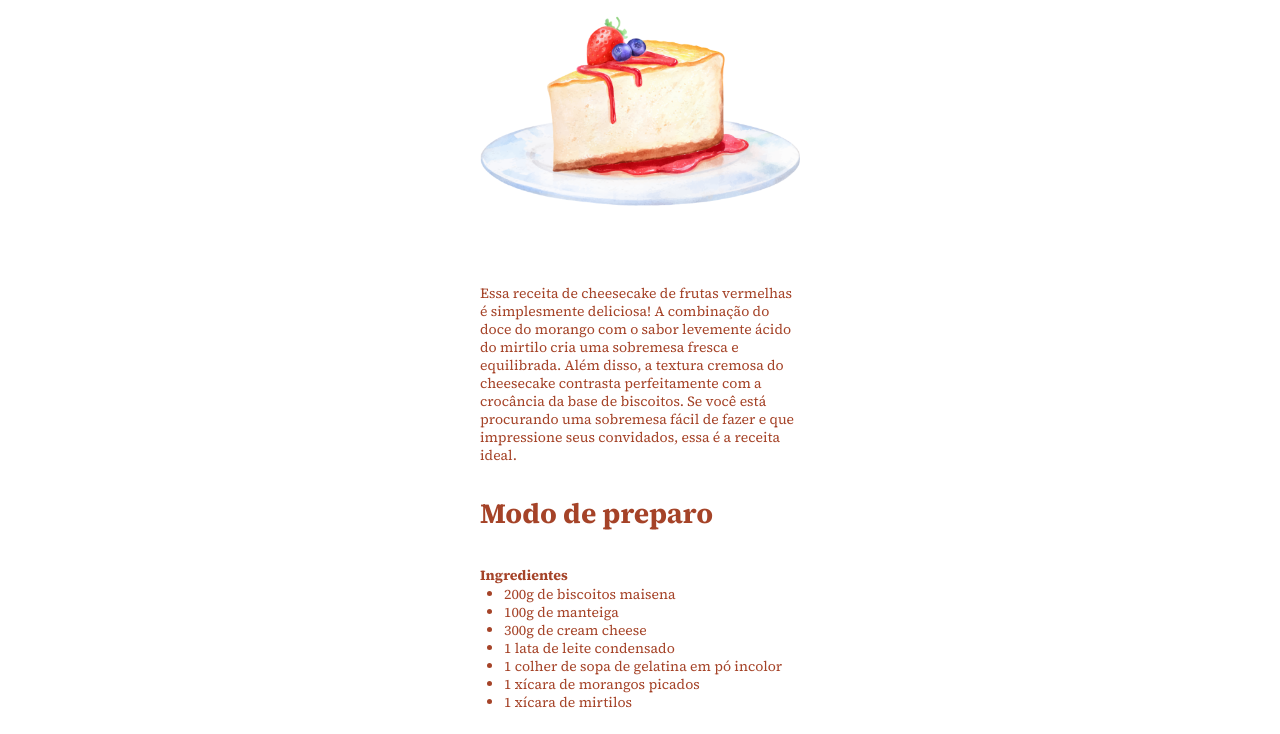
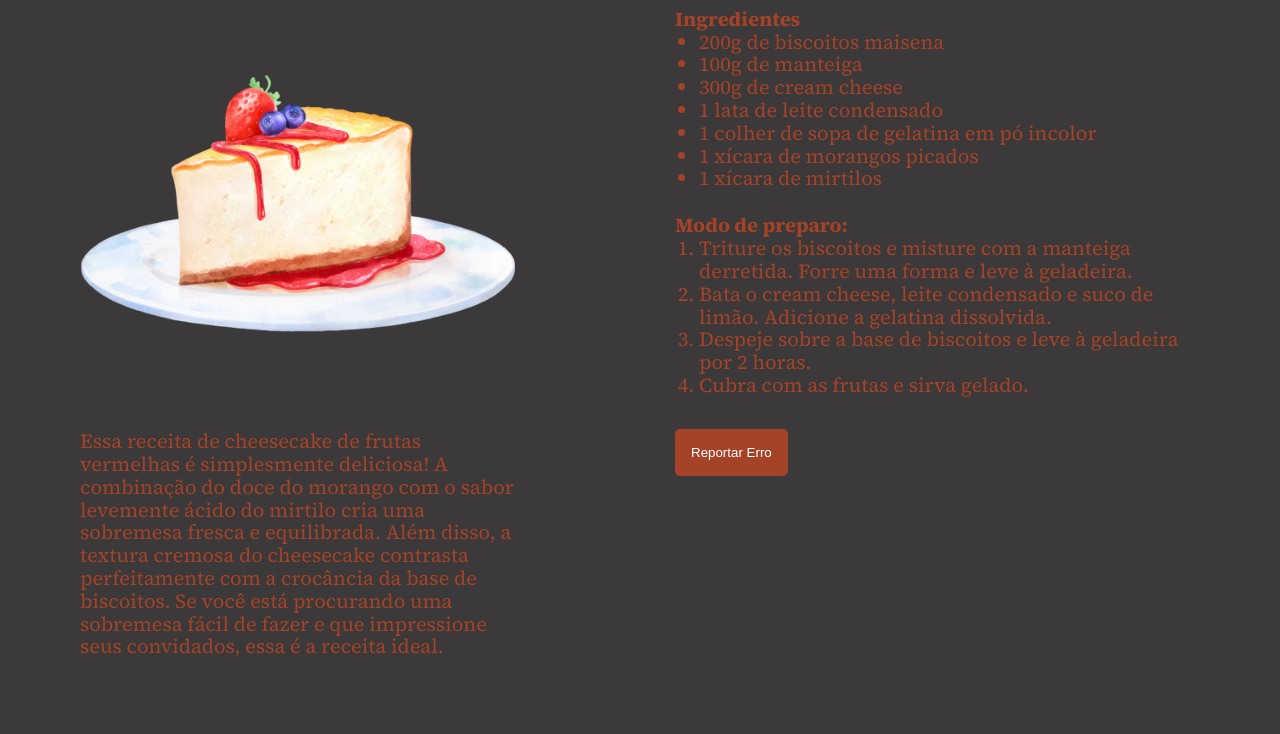
Before and after one commit to douglas-fabiano1/rs-explorer-03-03-cheesecake-project, a plain HTML site: page index.html in a window 1280 px wide. Shown: the part 150-884 px from the top of the page. Drawn offline with Linux system fonts and the light colour scheme.

Commit message:
using clamp function

```diff
--- a/style.css
+++ b/style.css
@@ -58,15 +58,15 @@ img {
 .recipe p,
 .cooking strong,
 .cooking li {
-  font-size: 1.4rem;
-  line-height: 1.8rem;
+  font-size: clamp(1.4rem, 1vw + 0.4rem, 2rem);
+  line-height: clamp(1.8rem, 1vw + 1rem, 2.5rem);
 }
 
 .recipe h1,
 .cooking h2 {
   font-weight: 700;
-  font-size: 2.8rem;
-  line-height: 3.5rem;
+  font-size: clamp(2.8rem, 2vw + 1rem, 4rem);
+  line-height: clamp(3.5rem, 2vw + 1rem, 5rem);
 }
 
 .recipe img {
@@ -83,3 +83,41 @@ img {
 
   margin-top: 3.2rem;
 }
+
+@media (min-width: 1120px) {
+  body {
+    background: rgb(59, 57, 57);
+  }
+
+  main {
+    flex-direction: row;
+    max-width: fit-content;
+    gap: 16rem;
+
+    padding: 9rem 6rem;
+  }
+
+  .recipe {
+    max-width: 43.5rem;
+    gap: 6.6rem;
+  }
+
+  .cooking {
+    max-width: 52.5rem;
+  }
+
+  .recipe h1,
+  .cooking h2 {
+    font-size: 4rem;
+  }
+
+  .recipe p,
+  .cooking strong,
+  .cooking li {
+    font-size: 2rem;
+  }
+
+  .cooking button {
+    padding: 1.6rem;
+  }
+}
```
